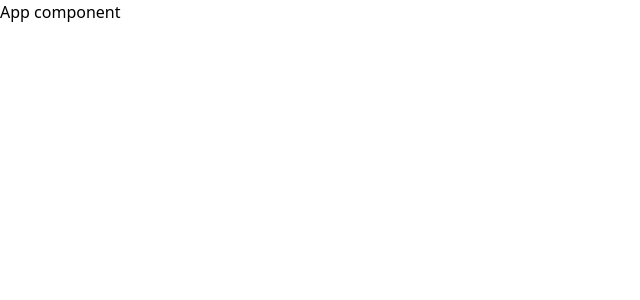
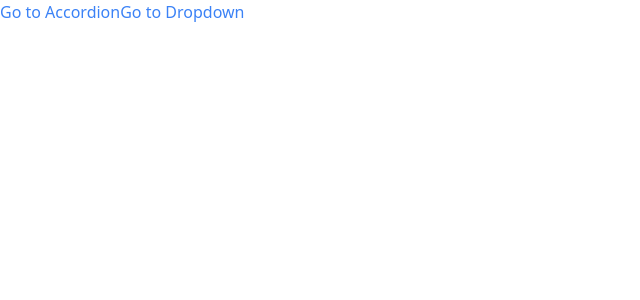
Before and after one commit to lqlever/comps, a React (Create React App) app: page / in a window 1280 px wide. Shown: the top 300 px of the page, without its empty margins (0-640 px from the left). Built offline with nearby package versions, Linux system fonts and the light colour scheme.

Commit message:
add route component and link component

```diff
--- a/src/App.js
+++ b/src/App.js
@@ -1,6 +1,22 @@
+import Link from './components/Link';
+import Route from './components/Route';
+import AccordionPage from './pages/AccordionPage';
+import DropdownPage from './pages/DropdownPage';
+
 function App() {
 
-  return <div>App component</div>
+  return <div>
+    <Link to="/accordion">Go to Accordion</Link>
+    <Link to="/dropdown">Go to Dropdown</Link>
+    <div>
+      <Route path="/accordion">
+        <AccordionPage />
+      </Route>
+      <Route path="/dropdown">
+        <DropdownPage />
+      </Route>
+    </div>
+  </div>
 };
 
 export default App;
--- /dev/null
+++ b/src/components/Link.js
@@ -0,0 +1,21 @@
+import classNames from 'classnames';
+import useNavigation from '../hooks/useNavigation';
+
+function Link({ to, children }) {
+  const { navigate } = useNavigation();
+
+  const classes = classNames('text-blue-500');
+
+  const handleClick = (event) => {
+
+    if (event.metaKey || event.ctrlKey) {
+      return;
+    };
+    event.preventDefault();
+    navigate(to);
+  };
+
+  return <a className={classes} href={to} onClick={handleClick}>{children}</a>;
+};
+
+export default Link;
--- /dev/null
+++ b/src/components/Route.js
@@ -0,0 +1,13 @@
+import useNavigation from "../hooks/useNavigation";
+
+function Route({ path, children}) {
+  const { currentPath } = useNavigation();
+
+  if (currentPath === path) {
+    return children;
+  } else {
+    return null;
+  }
+};
+
+export default Route;
--- /dev/null
+++ b/src/context/navigation.js
@@ -0,0 +1,31 @@
+import { createContext, useState, useEffect } from 'react';
+
+const NavigationContext = createContext();
+
+function NavigationProvider({ children }) {
+
+  const [currentPath, setCurrentPath] = useState(window.location.pathname);
+
+  useEffect(() => { // this effect runs once, when the component is mounted & this section is for when the user is navigating back and forth in the browser
+    const handler = () => {
+      setCurrentPath(window.location.pathname);
+    }
+    window.addEventListener('popstate', handler);
+
+    return () => {
+      window.removeEventListener('popstate', handler);
+    };
+  }, []);
+
+  const navigate = (to) => {
+    window.history.pushState({}, '', to);
+    setCurrentPath(to);
+  };
+
+  return <NavigationContext.Provider value={{ currentPath, navigate }}>
+    {children}
+  </NavigationContext.Provider>
+};
+
+export { NavigationProvider };
+export default NavigationContext;
--- /dev/null
+++ b/src/hooks/useNavigation.js
@@ -0,0 +1,8 @@
+import { useContext } from "react";
+import NavigationContext from "../context/navigation";
+
+function useNavigation() {
+  return useContext(NavigationContext);
+};
+
+export default useNavigation;
--- a/src/index.js
+++ b/src/index.js
@@ -2,8 +2,13 @@
 import React from 'react';
 import ReactDOM from 'react-dom/client';
 import App from './App';
+import { NavigationProvider } from './context/navigation';
 
 const el = document.getElementById('root');
 const root = ReactDOM.createRoot(el);
 
-root.render(<App />);
+root.render(
+  <NavigationProvider>
+    <App />
+  </NavigationProvider>
+);
```
